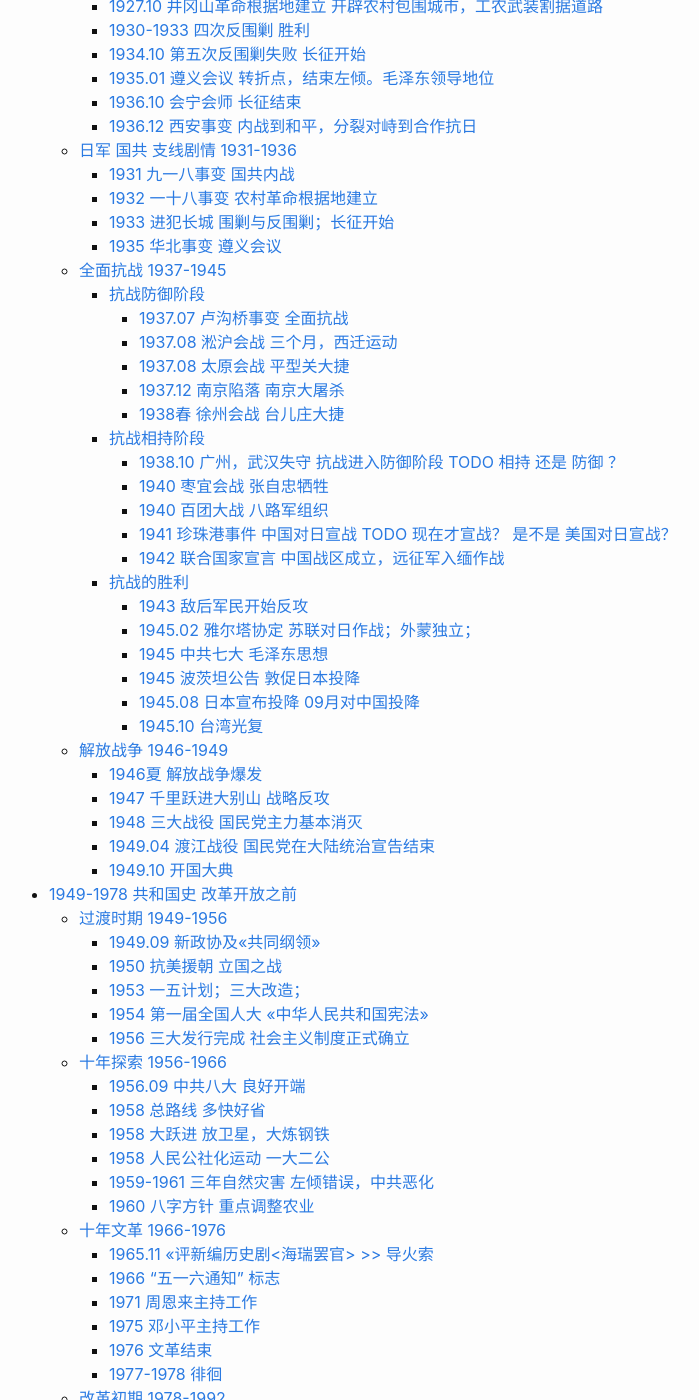
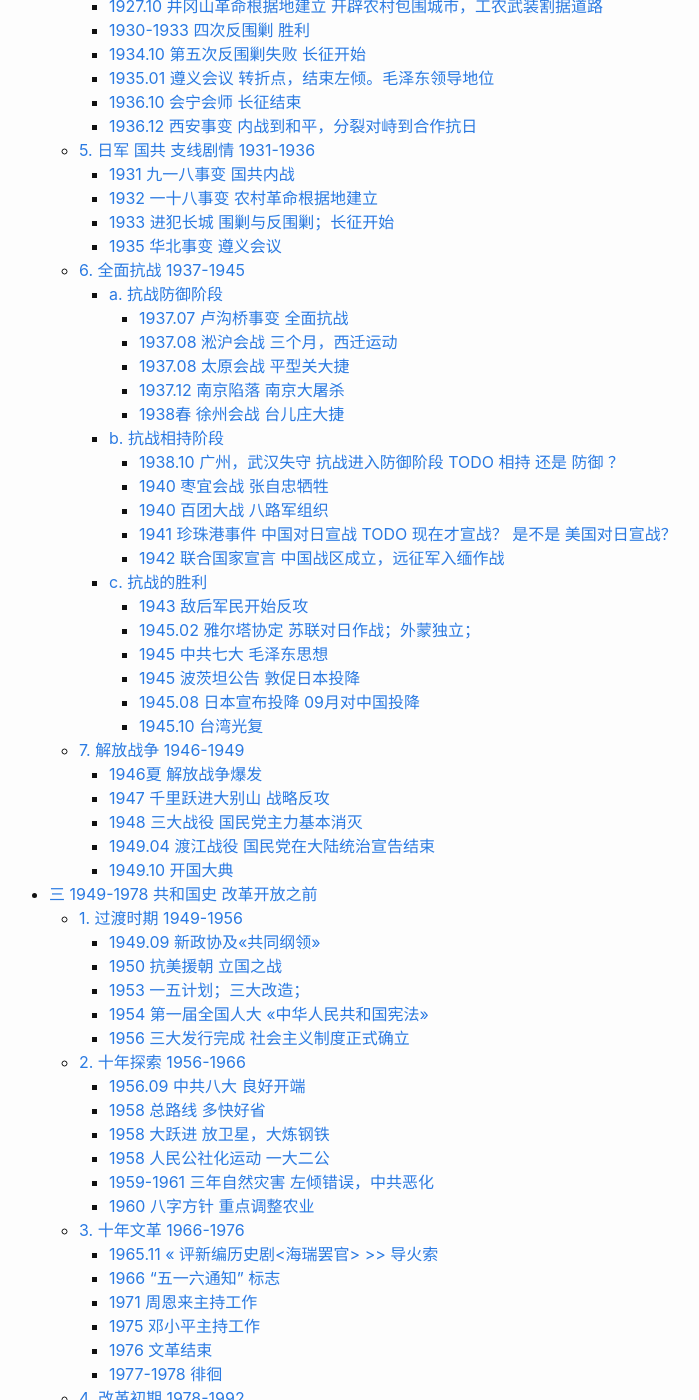
Before and after one commit to wangtiga/wangtiga.github.io, a Jekyll site: the page built from _previews/2020-11-15-3708_summary.md, in a window 1280 px wide and 1400 px high, scrolled down 854 px. Shown: the whole window, without its empty margins (251-950 px from the left). Built offline with Jekyll 4.4.1, drawn with Linux system fonts in a browser that asks for light colours; some of the changed text lies outside the part shown.

Commit message:
updated from mac

```diff
--- a/_previews/2020-11-15-3708_summary.md
+++ b/_previews/2020-11-15-3708_summary.md
@@ -10,9 +10,9 @@ tags:   exam
 
 
 
-# 1840-1919 旧民主主义革命时期
+# 一 1840-1919 旧民主主义革命时期
 
-## 晚清
+## 1. 晚清
 
 半殖民地半封建社会
 
@@ -23,15 +23,15 @@ tags:   exam
 ### 1901-1911             清末新政
 ### 1911      辛亥革命    清政府被推翻
 
-# 1919-1949 新民主主义革命时期
+# 二 1919-1949 新民主主义革命时期
 
-## 民国
+## 1. 民国
 
 ### 1912 中华民国建立
 ### 1913 北洋政府成立
 ### 1915 新文化运动
 
-## 中共初创
+## 2. 中共初创
 
 ### 1915 新文化运动        思想基础
 ### 1919 五四运动          阶级基础
@@ -40,14 +40,14 @@ tags:   exam
 ### 1922 中共二大          民主革命纲领
 ### 1923 中共三大          国共合作
 
-## 国民革命 1924-1927
+## 3. 国民革命 1924-1927
 
 ### 1924 国民党一大        第一次国共合作开始，国民大革命正式开始
 ### 1926 北伐              三大军阀消灭其三；收回九江，汉口英租界
 ### 1927 四一二，七一五    第一次国共合作宣告破裂，大革命宣告失败
 
 
-## 十年内战 1927-1937
+## 4. 十年内战 1927-1937
 
 ### 1927.08.01   南昌起义      武装反抗国民党第一枪
 ### 1927.08.07   汉口会议      八七会议，纠正右倾，武装斗争，秋收起义
@@ -61,18 +61,18 @@ tags:   exam
 ### 1936.12      西安事变                       内战到和平，分裂对峙到合作抗日
 
 
-## 日军 国共 支线剧情 1931-1936
+## 5. 日军 国共 支线剧情 1931-1936
 
 ### 1931        九一八事变                      国共内战
 ### 1932        一十八事变                      农村革命根据地建立
 ### 1933        进犯长城                        围剿与反围剿；长征开始
 ### 1935        华北事变                        遵义会议
 
-## 全面抗战 1937-1945
+## 6. 全面抗战 1937-1945
 
 > 1931 年是抗日战争开始的时间，1937 是全面抗战开始的时间
 
-### 抗战防御阶段
+### a. 抗战防御阶段
 
 #### 1937.07     卢沟桥事变                     全面抗战
 #### 1937.08     淞沪会战                       三个月，西迁运动
@@ -85,7 +85,7 @@ tags:   exam
 > TODO 花园口决堤事件
 
 
-### 抗战相持阶段
+### b. 抗战相持阶段
 
 #### 1938.10     广州，武汉失守                 抗战进入防御阶段 TODO 相持 还是 防御 ？
 #### 1940        枣宜会战                       张自忠牺牲
@@ -97,7 +97,7 @@ tags:   exam
 #### 1942       联合国家宣言                    中国战区成立，远征军入缅作战
 
 
-### 抗战的胜利
+### c. 抗战的胜利
 
 #### 1943       敌后军民开始反攻
 #### 1945.02    雅尔塔协定                      苏联对日作战；外蒙独立；
@@ -110,7 +110,7 @@ tags:   exam
 > TODO 电影 鬼子来了 日军屠杀挂甲台村军
 
 
-## 解放战争 1946-1949
+## 7. 解放战争 1946-1949
 
 ### 1946夏      解放战争爆发
 ### 1947        千里跃进大别山                  战略反攻
@@ -121,9 +121,9 @@ tags:   exam
 
 
 
-# 1949-1978 共和国史  改革开放之前
+# 三 1949-1978 共和国史  改革开放之前
 
-## 过渡时期 1949-1956
+## 1. 过渡时期 1949-1956
 
 ### 1949.09     新政协及<<共同纲领>>
 ### 1950        抗美援朝                        立国之战
@@ -131,7 +131,7 @@ tags:   exam
 ### 1954        第一届全国人大                  <<中华人民共和国宪法>>
 ### 1956        三大发行完成                    社会主义制度正式确立
 
-## 十年探索 1956-1966
+## 2. 十年探索 1956-1966
 
 ### 1956.09     中共八大                        良好开端
 ### 1958        总路线                          多快好省
@@ -140,16 +140,16 @@ tags:   exam
 ### 1959-1961   三年自然灾害                    左倾错误，中共恶化
 ### 1960        八字方针                        重点调整农业
 
-## 十年文革 1966-1976
+## 3. 十年文革 1966-1976
 
-### 1965.11     <<评新编历史剧<海瑞罢官> >>     导火索
+### 1965.11     << 评新编历史剧<海瑞罢官> >>    导火索
 ### 1966        "五一六通知"                    标志
 ### 1971        周恩来主持工作
 ### 1975        邓小平主持工作
 ### 1976        文革结束
 ### 1977-1978   徘徊
 
-## 改革初期 1978-1992
+## 4. 改革初期 1978-1992
 
 ### 1978.05     真理标准问题的讨论
 ### 1978.12     十一届三中全会                    伟大历史转折
@@ -159,7 +159,7 @@ tags:   exam
 ### 1985        沿海经济开放区
 ### 1990        开发开放上海浦东
 
-## 社会主义市场主体制 1992-至今
+## 5. 社会主义市场主体制 1992-至今
 
 ### 1992        南方谈话                          社会主义本质
 ### 1992        中共十四大                        目标是建立社会主义市场经济体制
```
